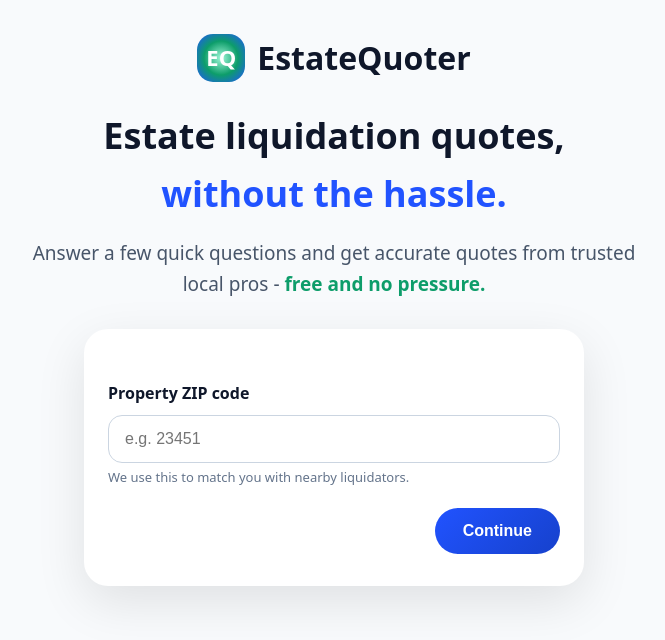
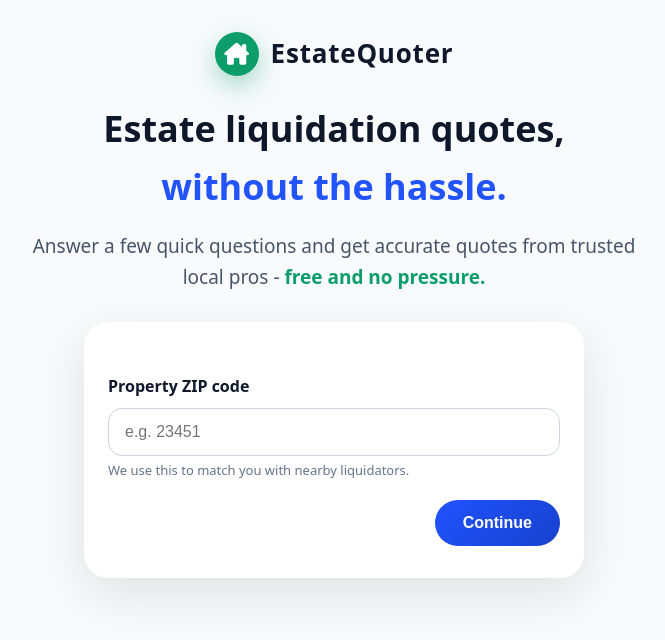
Before and after one commit to mcgehee88/estatequoter, a plain HTML site: page index.html in a window 1280 px wide. Shown: the whole page, without its empty margins (306-971 px from the left). Drawn offline with Linux system fonts and the light colour scheme.

Commit message:
Update index.html

```diff
--- a/index.html
+++ b/index.html
@@ -28,8 +28,9 @@ body {
   margin:0 auto;
   text-align:center;
 }
+
+/* Updated logo */
 .logo {
-  font-size:32px;
   font-weight:800;
   display:flex;
   align-items:center;
@@ -38,16 +39,25 @@ body {
   margin-bottom:24px;
 }
 .logo-mark {
-  width:48px;
-  height:48px;
-  background:radial-gradient(#a0f8d8,#0d9d6a,#2153ff);
-  border-radius:16px;
-  display:grid;
-  place-items:center;
+  width:44px;
+  height:44px;
+  border-radius:999px;
+  background:var(--g);
+  display:flex;
+  align-items:center;
+  justify-content:center;
   color:#fff;
-  font-weight:900;
+  box-shadow:0 10px 26px rgba(13,157,106,.35);
+}
+.logo-mark i {
   font-size:22px;
 }
+.logo-word {
+  font-size:26px;
+  letter-spacing:.03em;
+}
+
+/* Headline */
 h1 { font-size:36px; font-weight:800; margin-bottom:16px; }
 h1 span { color:var(--p); }
 .sub { font-size:19px; color:#475569; margin-bottom:30px; }
@@ -351,9 +361,12 @@ button,
 
 <div class="page">
   <div class="logo">
-    <div class="logo-mark">EQ</div>
-    EstateQuoter
+    <div class="logo-mark">
+      <i class="fas fa-house-chimney"></i>
+    </div>
+    <span class="logo-word">EstateQuoter</span>
   </div>
+
   <h1>Estate liquidation quotes,<br><span>without the hassle.</span></h1>
   <p class="sub">
     Answer a few quick questions and get accurate quotes from trusted local pros - <strong>free and no pressure.</strong>
```
